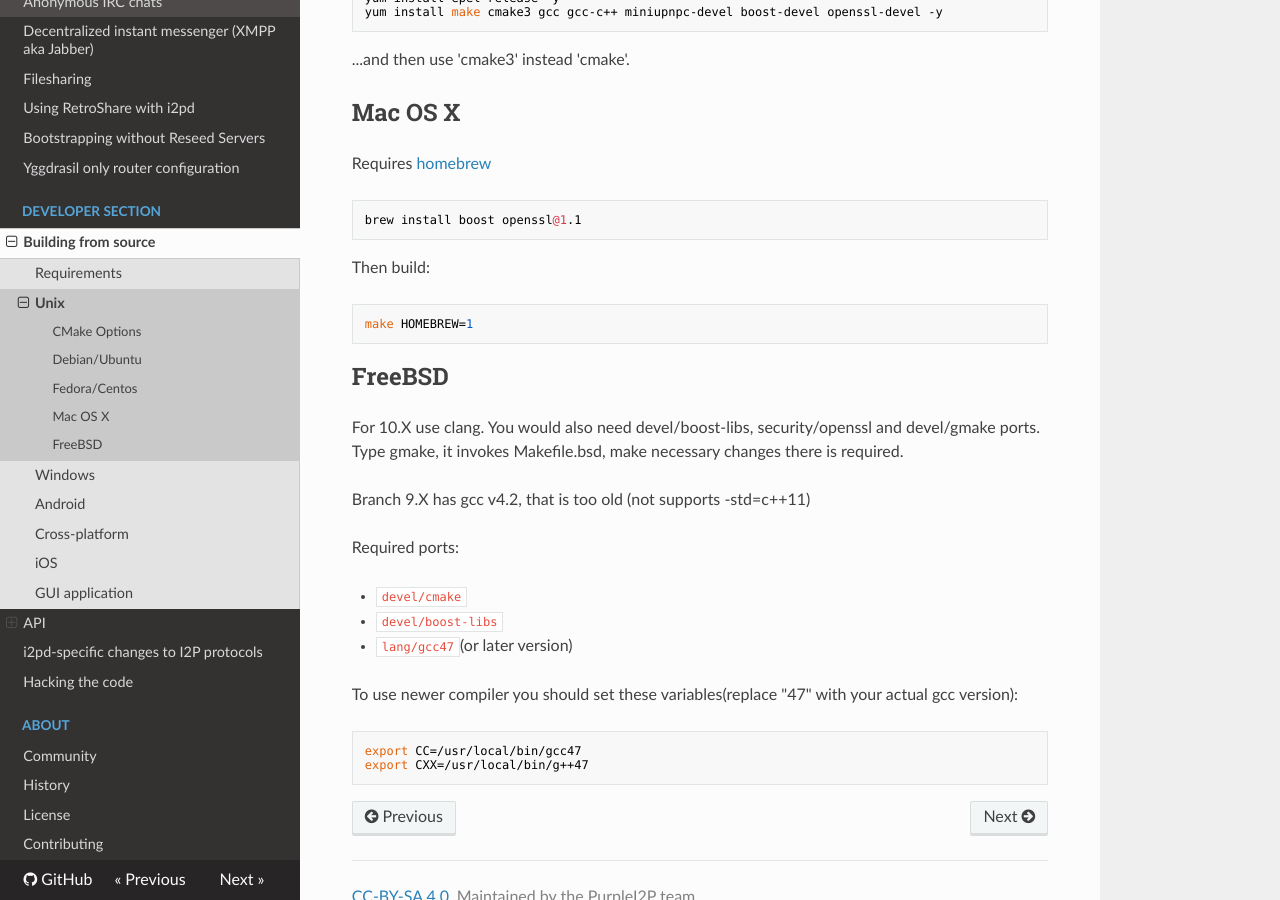
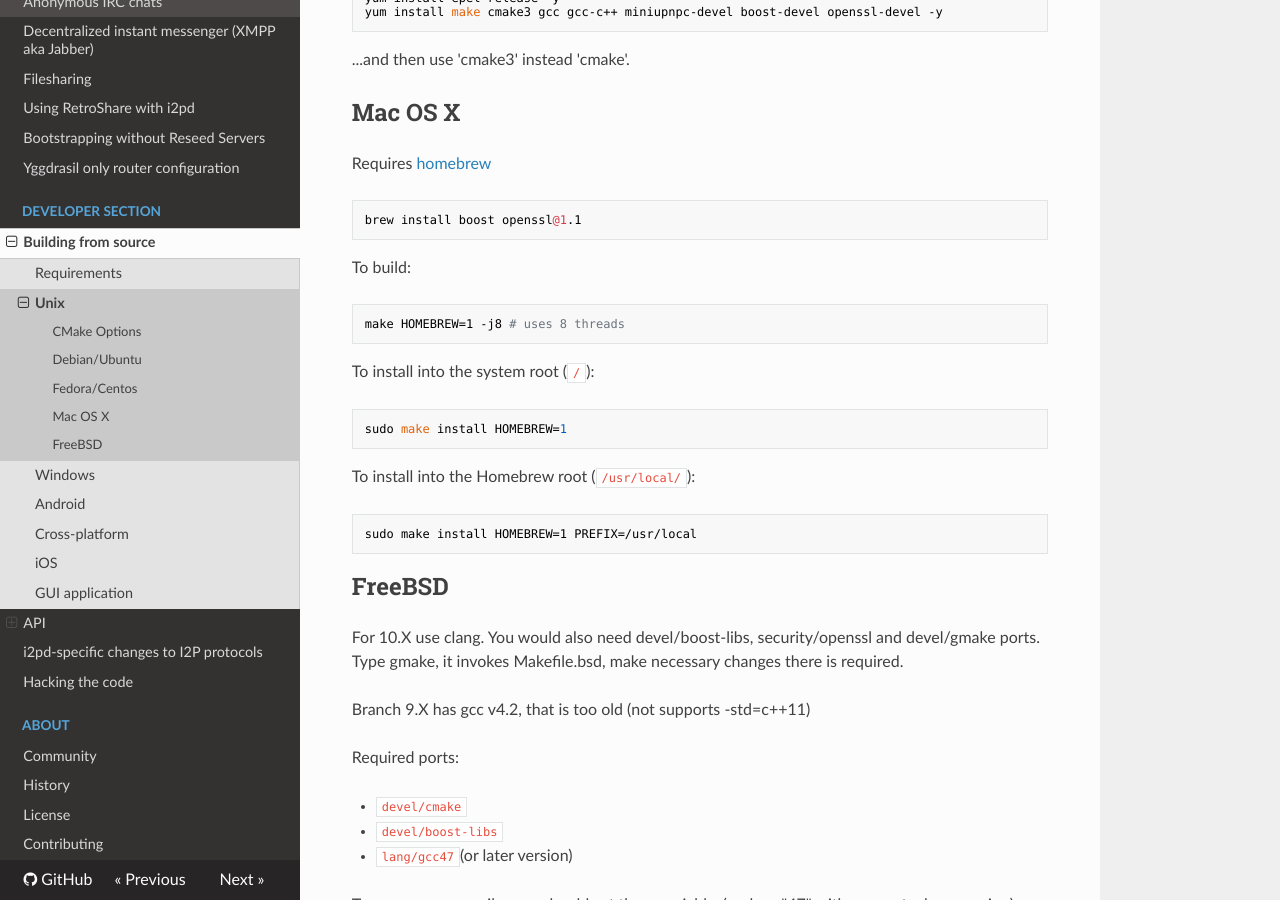
Before and after one commit to PurpleI2P/i2pd_docs_en, an MkDocs documentation site: the page built from docs/devs/building/unix.md, in a window 1280 px wide and 900 px high, scrolled down 2659 px. Built offline with MkDocs 1.6.1, drawn with Linux system fonts in a browser that asks for light colours; nearby versions of some CDN libraries; old or Windows-style settings are respelled for this version of MkDocs.

Commit message:
Update Darwin build instructions to reflect fixes
See:
- https://github.com/PurpleI2P/i2pd/pull/1700
- https://github.com/PurpleI2P/i2pd/pull/1698#issuecomment-946304938

```diff
--- a/docs/devs/building/unix.md
+++ b/docs/devs/building/unix.md
@@ -115,9 +115,17 @@ Requires [homebrew](http://brew.sh)
 
 	brew install boost openssl@1.1
 
-Then build:
+To build:
 
-	make HOMEBREW=1
+	make HOMEBREW=1 -j8 # uses 8 threads
+
+To install into the system root (`/`):
+
+	sudo make install HOMEBREW=1
+
+To install into the Homebrew root (`/usr/local/`):
+
+	sudo make install HOMEBREW=1 PREFIX=/usr/local
 
 FreeBSD
 -------
```
